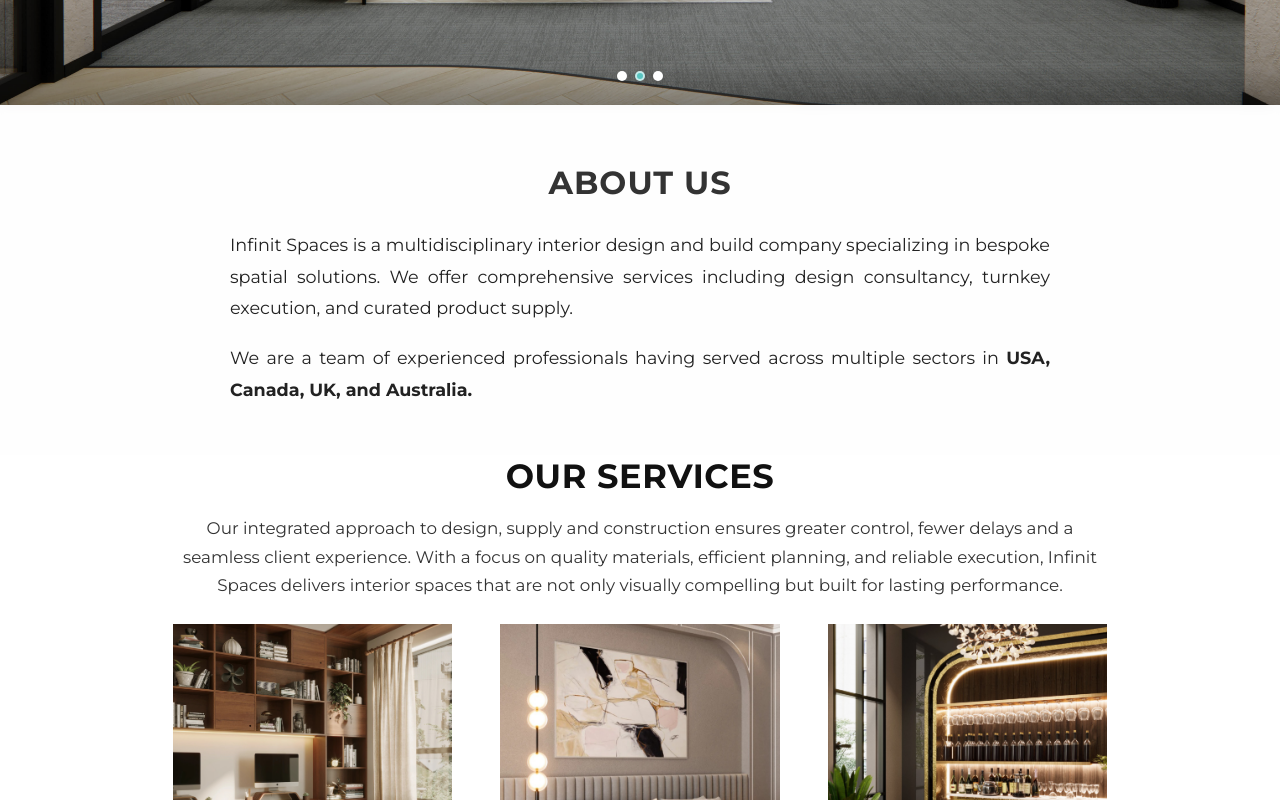
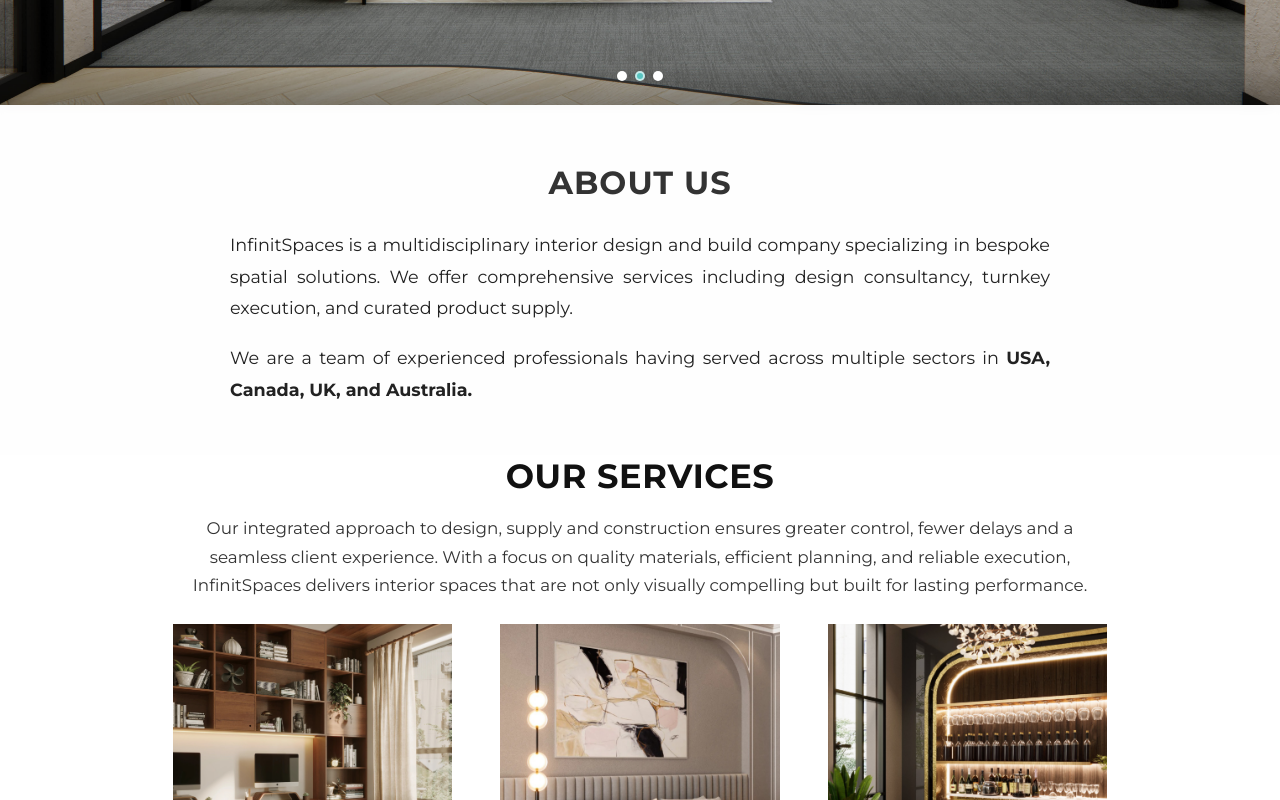
Before and after one commit to sandeepjnv13/vishnu, a plain HTML site: page index.html in a window 1280 px wide. Shown: the part 595-1395 px from the top of the page. Drawn offline with Linux system fonts and the light colour scheme.

Commit message:
name change

```diff
--- a/index.html
+++ b/index.html
@@ -78,7 +78,7 @@
   <div class="container" style="max-width: 900px; text-align: center;">
     <h2 style="letter-spacing: 1px;">ABOUT US</h2>
     <p style="text-align: justify; line-height: 1.8; font-size: 1.1rem;">
-      Infinit Spaces is a multidisciplinary interior design and build company specializing in bespoke spatial solutions.
+      InfinitSpaces is a multidisciplinary interior design and build company specializing in bespoke spatial solutions.
       We offer comprehensive services including design consultancy, turnkey execution, and curated product supply.
     </p>
     <p style="text-align: justify; line-height: 1.8; font-size: 1.1rem;">
--- a/sections/services.html
+++ b/sections/services.html
@@ -4,7 +4,7 @@
         <h2>OUR SERVICES</h2>
         <p class="services-intro">
             Our integrated approach to design, supply and construction ensures greater control, fewer delays and a seamless
-            client experience. With a focus on quality materials, efficient planning, and reliable execution, Infinit Spaces delivers
+            client experience. With a focus on quality materials, efficient planning, and reliable execution, InfinitSpaces delivers
             interior spaces that are not only visually compelling but built for lasting performance.
         </p>
 
```
